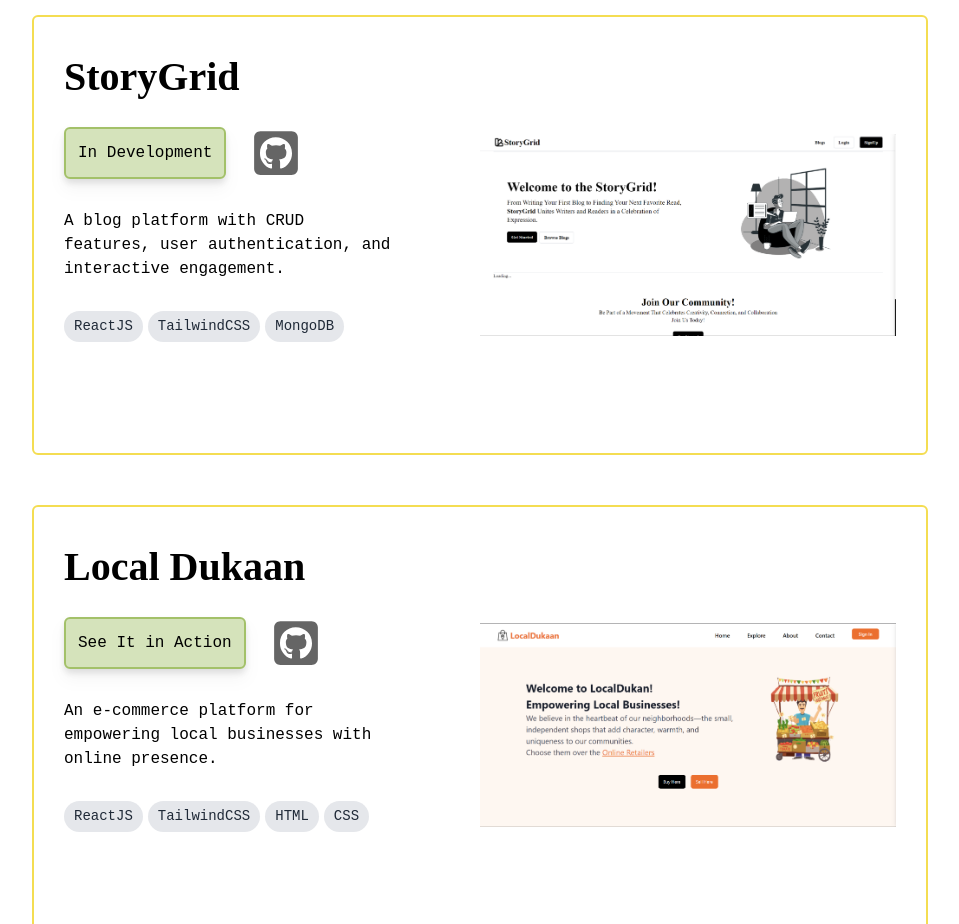
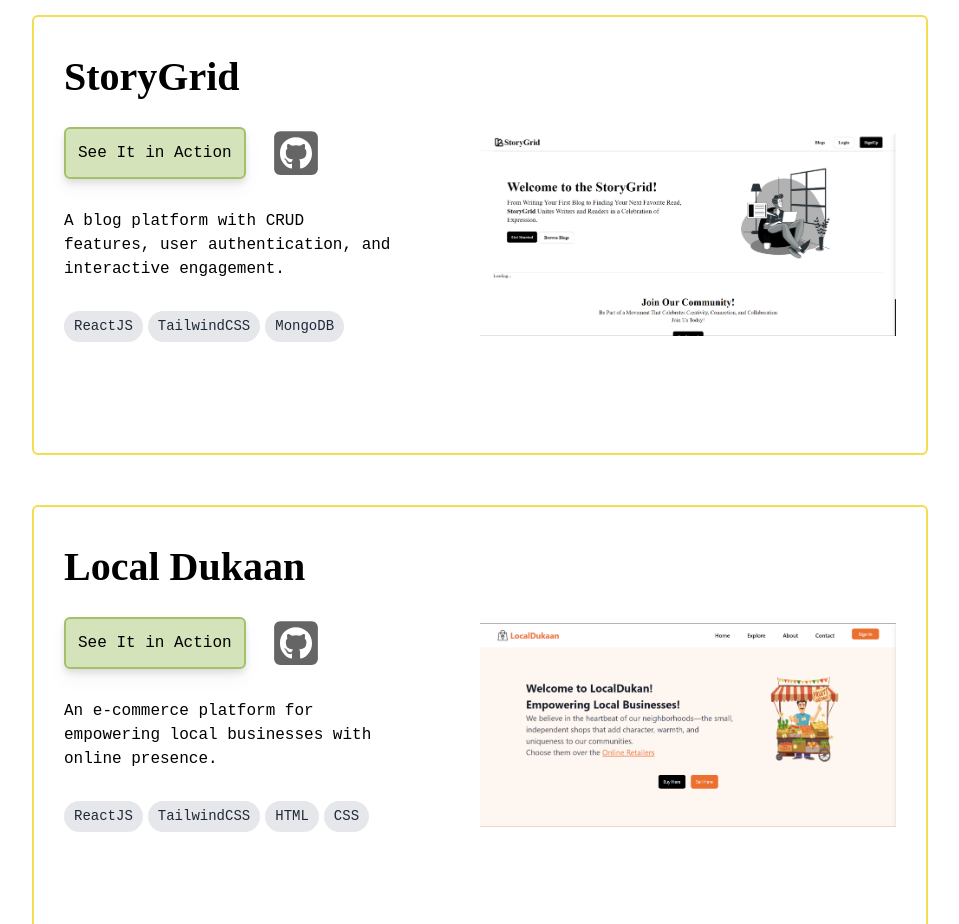
Before and after one commit to avidhanorkar/Avishkar-Dhanorkar, a React (Vite) app: page / in a window 1280 px wide. Shown: the part 2320-3244 px from the top of the page, without its empty margins (160-1119 px from the left). Built offline with nearby package versions, Linux system fonts and the light colour scheme; a web font is replaced by a local one.

Commit message:
project updated

```diff
--- a/src/Components/Projects.jsx
+++ b/src/Components/Projects.jsx
@@ -8,23 +8,23 @@ const Projects = ({id}) => {
       desc: "A blog platform with CRUD features, user authentication, and interactive engagement.",
       img: "/StoryGrid.png",
       tags: ["ReactJS", "TailwindCSS", "MongoDB"],
-      github: "", // Replace with your actual GitHub link
-      liveLink: "", // Replace with your actual live project link
+      github: "https://github.com/avidhanorkar/StoryGrid-Full-Stack-Project",
+      liveLink: "https://storygrid-full-stack-project-frontend.onrender.com/",
     },
     LocalDukaan: {
       name: "Local Dukaan",
       desc: "An e-commerce platform for empowering local businesses with online presence.",
       img: "/LocalDukaan.png",
       tags: ["ReactJS", "TailwindCSS", "HTML", "CSS"],
-      github: "https://github.com/avidhanorkar/LocalDukaan", // Replace with your actual GitHub link
-      liveLink: "https://local-dukaan.vercel.app/", // No live link indicates it's in development
+      github: "https://github.com/avidhanorkar/LocalDukaan",
+      liveLink: "https://local-dukaan.vercel.app/",
     },
     DevClash: {
       name: "DevClash",
       desc: "A coding competition platform with real-time tracking and responsive design.",
       img: "/devclash.png",
       tags: ["ReactJS", "HTML", "CSS"],
-      github: "https://github.com/avidhanorkar/devclash-Avishhkar", // Replace with your actual GitHub link
+      github: "https://github.com/avidhanorkar/devclash-Avishhkar",
       liveLink: "https://www.devclash.tech",
     },
   };
```
